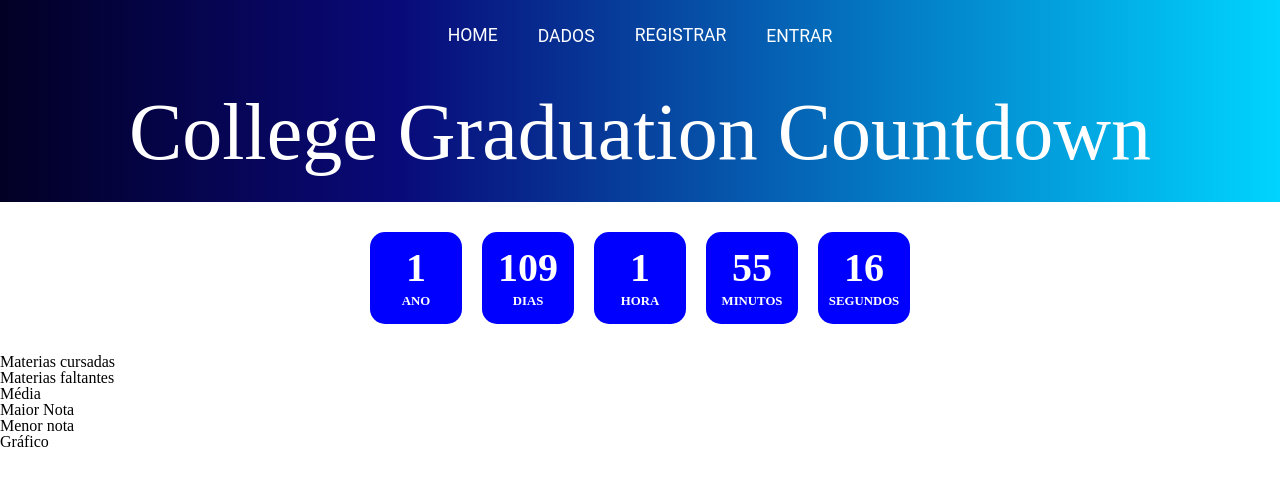
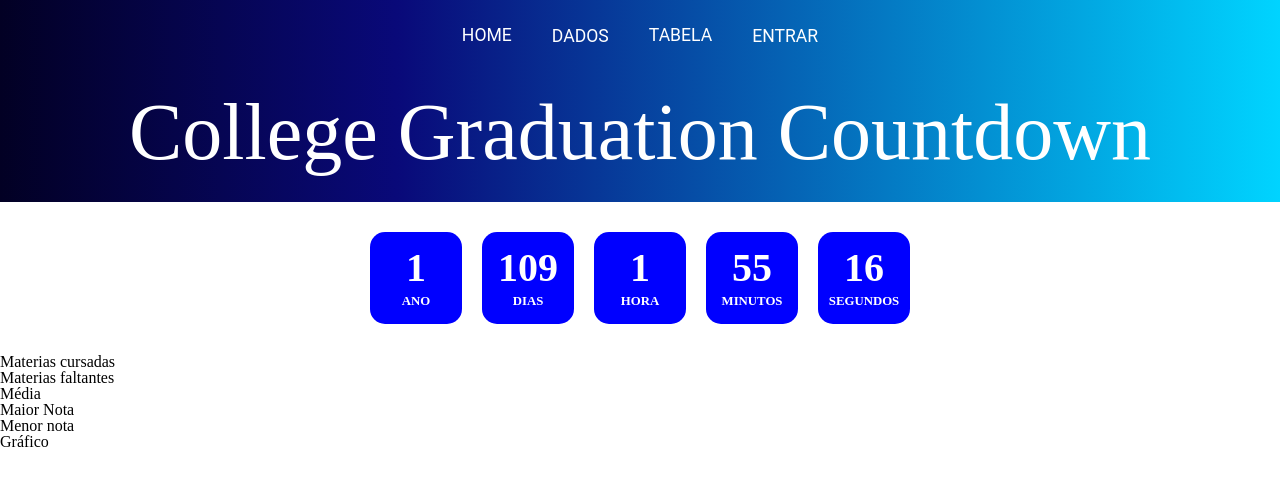
Before and after one commit to jhonnytrinca/college-countdown, a React (Create React App) app: page / in a window 1280 px wide. Shown: the top 486 px of the page. Built offline with nearby package versions, Linux system fonts and the light colour scheme; no server answers.

Commit message:
feat: allow create only for master user

```diff
--- a/src/App.tsx
+++ b/src/App.tsx
@@ -1,9 +1,9 @@
 import { Route, Switch } from 'react-router-dom';
-import { HOME, REGISTER } from './routes';
+import { HOME, RESUME } from './routes';
 import Home from './pages/home/home';
 import { initializeApp } from 'firebase/app';
 import { firebaseConfig } from './services/firebase';
-import RegisterForm from './pages/registerForm/registerForm';
+import ResumeTable from './pages/resumeTable/resumeTable';
 import NavBar from './components/NavBar/navBar';
 
 initializeApp(firebaseConfig);
@@ -14,7 +14,7 @@ function App() {
       <NavBar />
 
       <Switch>
-        <Route path={REGISTER} component={RegisterForm} />
+        <Route path={RESUME} component={ResumeTable} />
         <Route path={HOME} component={Home} />
       </Switch>
     </>
--- a/src/components/NavBar/navBar.tsx
+++ b/src/components/NavBar/navBar.tsx
@@ -1,7 +1,7 @@
 import React, { useEffect, useRef, useState } from 'react';
 import * as S from './style';
 import { NavLink } from 'react-router-dom';
-import { HOME, REGISTER } from '../../routes';
+import { HOME, RESUME } from '../../routes';
 import useAuth from '../../hooks/useAuth';
 
 const NavBar = () => {
@@ -47,8 +47,8 @@ const NavBar = () => {
             )}
           </li>
           <li>
-            <NavLink activeClassName='activePage' to={REGISTER}>
-              Registrar
+            <NavLink activeClassName='activePage' to={RESUME}>
+              Tabela
             </NavLink>
           </li>
           {userInfo.user === null ? (
--- a/src/hooks/useRegister.tsx
+++ b/src/hooks/useRegister.tsx
@@ -45,7 +45,8 @@ const useRegister = () => {
         userId: userInfo.user!.uid,
         ...data,
         createdAt: serverTimestamp(),
-        activities: [{ id: 1 }, { id: 2 }, { id: 3 }, { id: 4 }, { id: 5 }]
+        activities: [{ id: 1 }, { id: 2 }, { id: 3 }, { id: 4 }, { id: 5 }],
+        completed: false
       });
     } catch (e) {
       console.log(e);
--- a/src/pages/registerForm/registerForm.tsx
+++ b/src/pages/resumeTable/resumeTable.tsx
@@ -5,7 +5,7 @@ import * as S from './style';
 import Login from './login';
 import Form from './form';
 
-const RegisterForm = () => {
+const ResumeTable = () => {
   const { userInfo, setUserInfo } = useAuth();
 
   useEffect(() => {
@@ -19,7 +19,9 @@ const RegisterForm = () => {
     });
   }, [setUserInfo]);
 
-  return <>{userInfo.user ? <Form /> : <Login />}</>;
+  return (
+    <>{userInfo.user?.uid === process.env.REACT_APP_USER_ID && <Form />}</>
+  );
 };
 
-export default RegisterForm;
+export default ResumeTable;
--- a/src/routes.ts
+++ b/src/routes.ts
@@ -1,2 +1,2 @@
 export const HOME = "/";
-export const REGISTER = "/register"
+export const RESUME = "/resume"
```
Also changed, not shown: src/pages/resumeTable/form.tsx (renamed from src/pages/registerForm/form.tsx), src/pages/resumeTable/login.tsx (renamed from src/pages/registerForm/login.tsx), src/pages/resumeTable/style.ts (renamed from src/pages/registerForm/style.ts).
